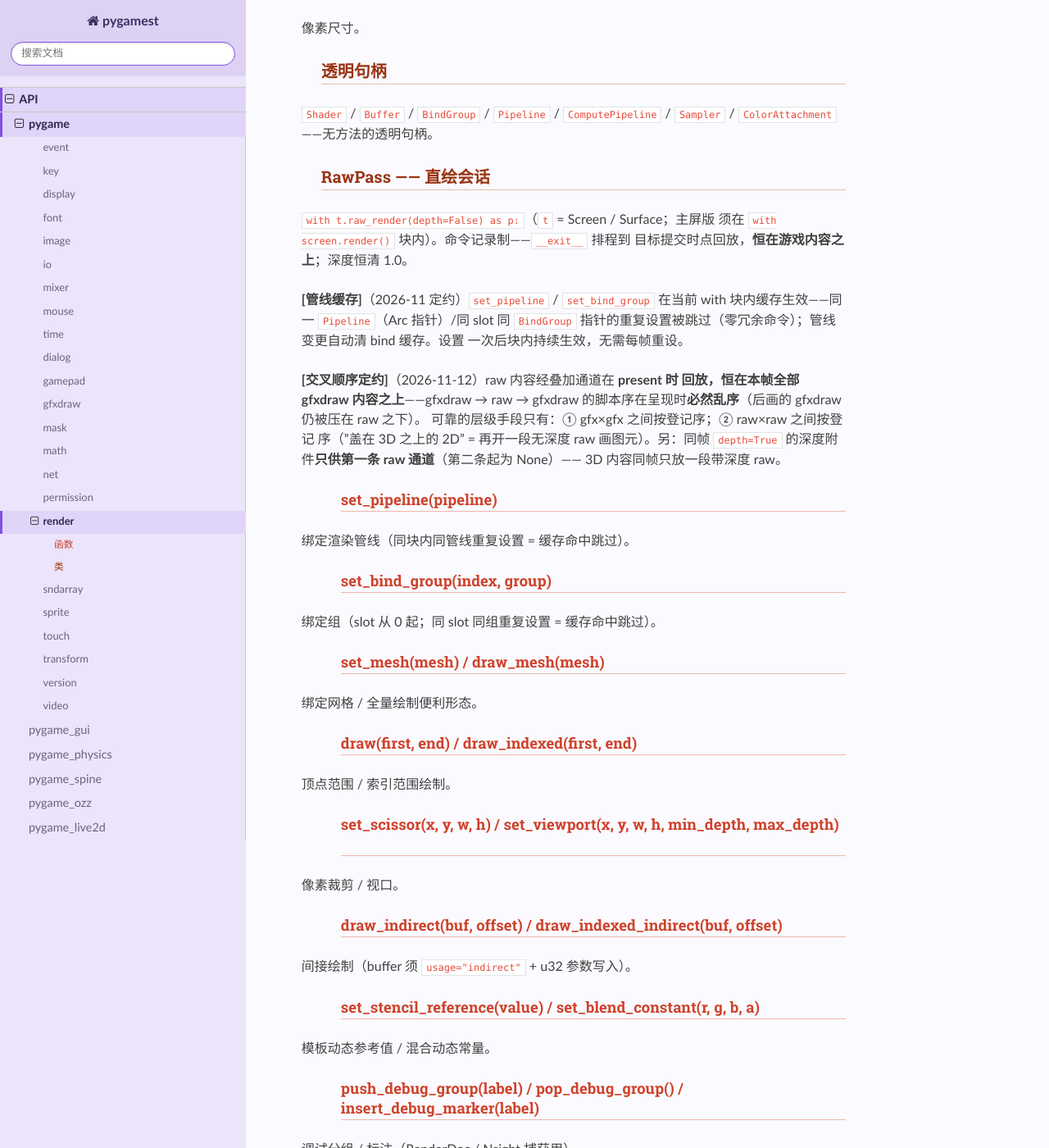
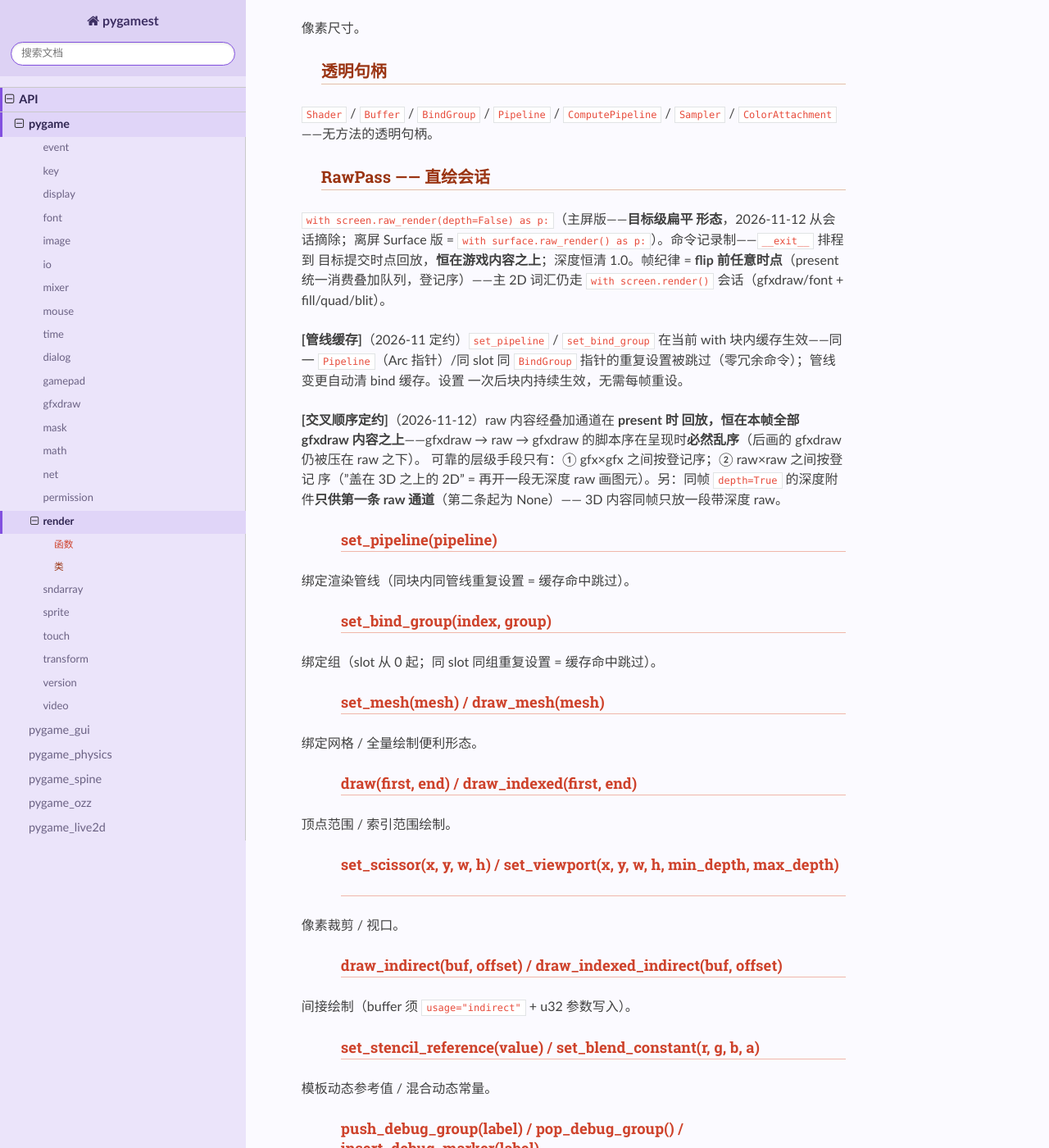
Before and after one commit to GuYeying/pygamest, a Sphinx documentation site: the page built from docs-zh/source/api/render.md, in a window 1280 px wide and 1400 px high, scrolled down 7210 px. Shown: the whole window at 82% size. Built offline with Sphinx 7.4.7 and the Read the Docs theme 3.1.0, drawn with Linux system fonts in a browser that asks for light colours; some of the changed text lies outside the part shown.

Commit message:
0.3.67：raw_render/raw_compute 目标级扁平化（rt 摘除→screen.raw_render，语义不变——overlay/present 回放/恒在上；词法嵌套不再误导执行时序）+ mesh() 补回 floats 预分配口（compute 直写目标，render.md 文档同款——改名迁移丢失的 kwarg）+ 交叉顺序定约钉文档

```diff
--- a/Cargo.toml
+++ b/Cargo.toml
@@ -1,6 +1,6 @@
 [package]
 name = "pygamest"
-version = "0.3.66"
+version = "0.3.67"
 edition = "2024"
 license = "MIT OR Apache-2.0"
 description = "starfish 的 Python 绑定层：RustPython 内嵌壳 + pygame 绑定面（独立 crate，starfish 本体零 Python 资产）"
--- a/docs-zh/source/api/render.md
+++ b/docs-zh/source/api/render.md
@@ -295,9 +295,12 @@ GPU 纹理。`rgba` = RGBA8 字节列表（w×h×4，None = 零填充）；`kind
 
 ### <span class="c-class">RawPass —— 直绘会话</span>
 
-`with t.raw_render(depth=False) as p:`（`t` = Screen / Surface；主屏版
-须在 `with screen.render()` 块内）。命令记录制——`__exit__` 排程到
-目标提交时点回放，**恒在游戏内容之上**；深度恒清 1.0。
+`with screen.raw_render(depth=False) as p:`（主屏版——**目标级扁平
+形态**，2026-11-12 从会话摘除；离屏 Surface 版 =
+`with surface.raw_render() as p:`）。命令记录制——`__exit__` 排程到
+目标提交时点回放，**恒在游戏内容之上**；深度恒清 1.0。帧纪律 =
+**flip 前任意时点**（present 统一消费叠加队列，登记序）——主 2D
+词汇仍走 `with screen.render()` 会话（gfxdraw/font + fill/quad/blit）。
 
 **[管线缓存]**（2026-11 定约）`set_pipeline` / `set_bind_group` 在当前
 with 块内缓存生效——同一 `Pipeline`（Arc 指针）/同 slot 同 `BindGroup`
@@ -346,7 +349,8 @@ with 块内缓存生效——同一 `Pipeline`（Arc 指针）/同 slot 同 `Bin
 
 ### <span class="c-class">RawCompute —— 计算会话</span>
 
-`with t.raw_compute() as p:`（须在 `with screen.render()` 块内）——
+`with screen.raw_compute() as p:`（目标级扁平形态，同 raw_render
+2026-11-12 摘除；离屏 Surface 版 = `surface.raw_compute()`）——
 排程到 present 收口，独立 compute pass。
 
 ##### <span class="c-func">set_pipeline(pipeline)</span>
```
Also changed, not shown: docs-zh/source/api/display.md (+13 -0 lines), 2 other files.
